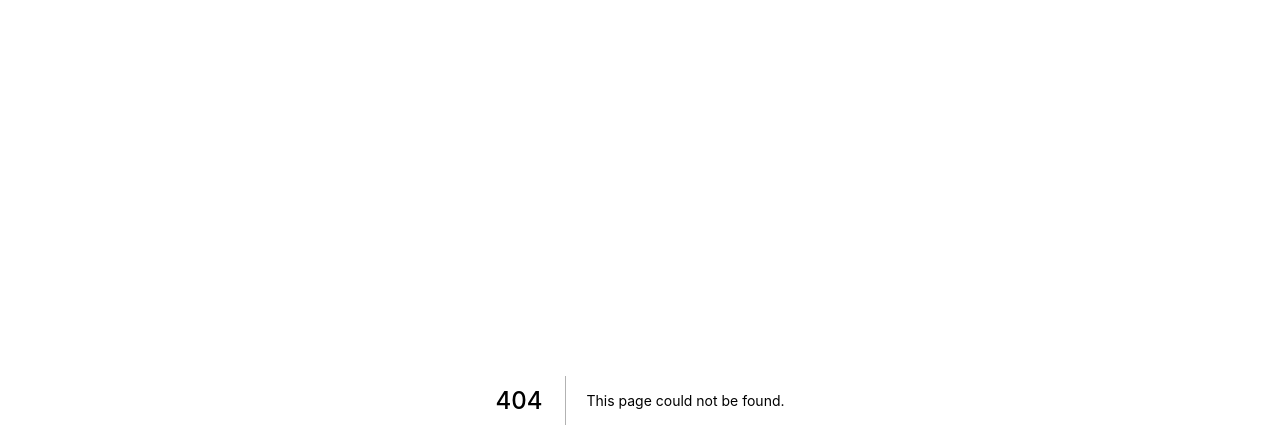
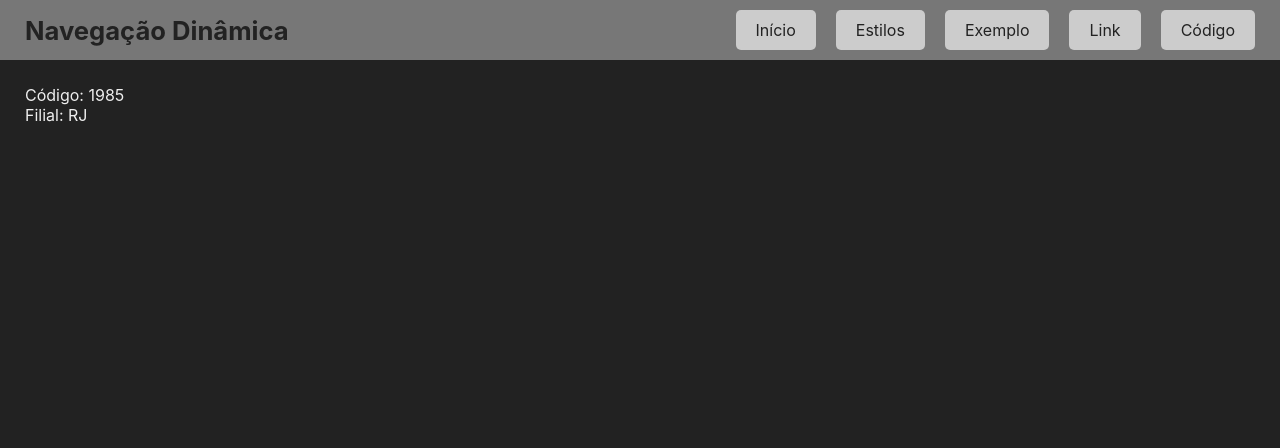
Before and after one commit to luciocarvalho10/nextjs-fundamentos, a Next.js app: page /cliente/RJ/1985 in a window 1280 px wide. Before the commit this address had no page. Shown: the top 448 px of the page. Built offline with nearby package versions, Linux system fonts and the light colour scheme.

Commit message:
Navegção dinamica

```diff
--- a/src/components/Cabecalho.jsx
+++ b/src/components/Cabecalho.jsx
@@ -13,6 +13,7 @@
         <Navegador texto="Estilos" destino="/estilos" />
         <Navegador texto="Exemplo" destino="/exemplo" />
         <Navegador texto="Link" destino="/linkc" />
+        <Navegador texto="Código" destino="/cliente/RJ/1985" />
       </div>
     </header>
   )
--- a/src/components/Navegador.jsx
+++ b/src/components/Navegador.jsx
@@ -4,7 +4,7 @@
 export default function Navegador(props) {
   return (
     <div className={styles.link}>
-      <Link  href={props.destino}>
+      <Link href={props.destino}>
         {props.texto}
       </Link>
     </div>
--- /dev/null
+++ b/src/pages/cliente/[filial]/[codigo].jsx
@@ -0,0 +1,12 @@
+import { useRouter } from "next/router"
+import Layout from "../../../components/Layout"
+
+export default function ClientePorCodigo() {
+  const router = useRouter()
+  return (
+    <Layout titulo="Navegação Dinâmica">
+      <div>Código: {router.query.codigo}</div>
+      <div>Filial: {router.query.filial}</div>
+    </Layout>
+  )
+}
--- a/src/styles/Cabecalho.module.css
+++ b/src/styles/Cabecalho.module.css
@@ -19,6 +19,7 @@
 .links {
   display: flex;
   justify-content: flex-end;
+  flex-wrap: wrap;
   margin-right: 25px;
   flex-grow: 1;
 }
```
